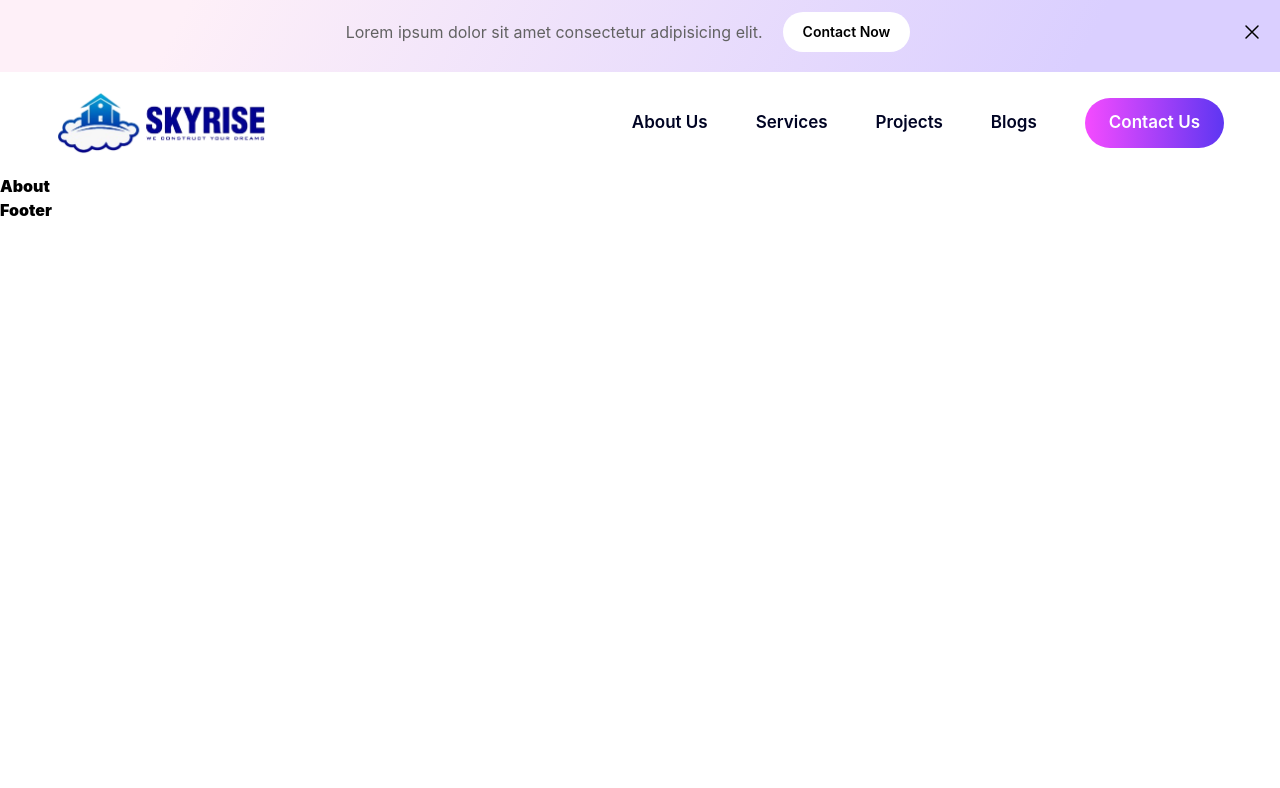
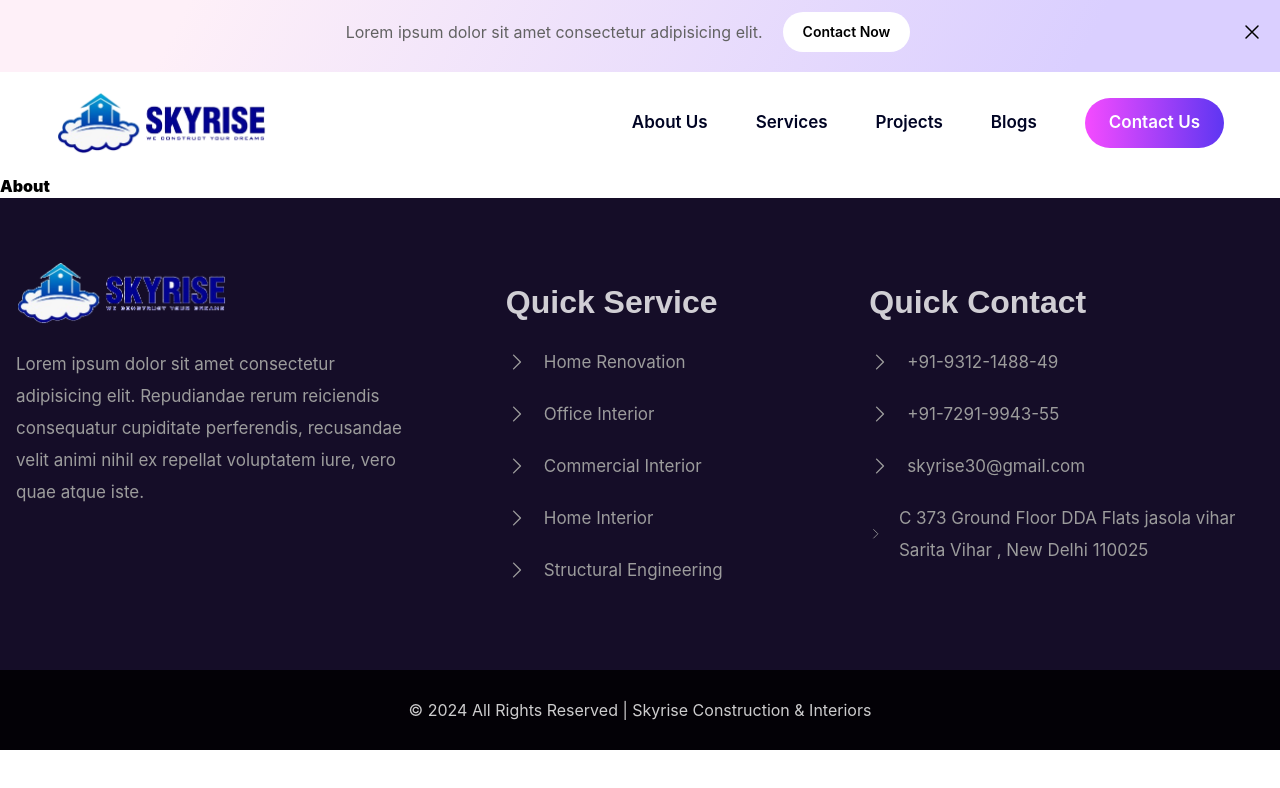
Before and after one commit to firoz5674/skyrise-nextjs, a Next.js app: page /about in a window 1280 px wide. Shown: the top 788 px of the page. Built offline with nearby package versions, Linux system fonts and the light colour scheme.

Commit message:
designed footer and contact form

```diff
--- /dev/null
+++ b/app/components/svg-icons/chev-right/index.js
@@ -0,0 +1,12 @@
+
+import React from 'react'
+
+const ChevRight = ({ size, color, className }) => {
+  return (
+    <svg xmlns="http://www.w3.org/2000/svg" fill="none" width={size} color={color} viewBox="0 0 24 24" stroke-width="1.5" stroke="currentColor" className={className}>
+      <path stroke-linecap="round" stroke-linejoin="round" d="m8.25 4.5 7.5 7.5-7.5 7.5" />
+    </svg>
+  )
+}
+
+export default ChevRight
--- a/app/layout/Footer.js
+++ b/app/layout/Footer.js
@@ -1,9 +1,74 @@
 
 import React from 'react'
+import logo from "../assets/images/logo.png";
+import Image from 'next/image';
+import Link from 'next/link';
+import ChevRight from '../components/svg-icons/chev-right';
 
 const Footer = () => {
+  const year = new Date().getFullYear();
   return (
-    <div>Footer</div>
+    <>
+      <section className='bg-[#150d28] py-16'>
+        <div className='container mx-auto px-4'>
+          <div className='grid grid-cols-1 md:grid-cols-2 lg:grid-cols-3 xl:grid-cols-3 gap-8'>
+            <div>
+              <Image src={logo} className='w-[210px] mb-6' priority alt='' />
+              <p className='text-[17px] text-[#9c9c9c]'>Lorem ipsum dolor sit amet consectetur adipisicing elit. Repudiandae rerum reiciendis consequatur cupiditate perferendis, recusandae velit animi nihil ex repellat voluptatem iure, vero quae atque iste.</p>
+            </div>
+            <div className='ml-0 lg:ml-[16%]'>
+              <h3 className='text-white opacity-80 mb-6'>Quick Service</h3>
+              <ul>
+                <li className='flex items-center mb-5'>
+                  <ChevRight size={22} color="#9c9c9c" className="mr-4" />
+                  <Link href="" className='text-[#9c9c9c] text-[17px]'>Home Renovation</Link>
+                </li>
+                <li className='flex items-center mb-5'>
+                  <ChevRight size={22} color="#9c9c9c" className="mr-4" />
+                  <Link href="" className='text-[#9c9c9c] text-[17px]'>Office Interior</Link>
+                </li>
+                <li className='flex items-center mb-5'>
+                  <ChevRight size={22} color="#9c9c9c" className="mr-4" />
+                  <Link href="" className='text-[#9c9c9c] text-[17px]'>Commercial Interior</Link>
+                </li>
+                <li className='flex items-center mb-5'>
+                  <ChevRight size={22} color="#9c9c9c" className="mr-4" />
+                  <Link href="" className='text-[#9c9c9c] text-[17px]'>Home Interior</Link>
+                </li>
+                <li className='flex items-center mb-5'>
+                  <ChevRight size={22} color="#9c9c9c" className="mr-4" />
+                  <Link href="" className='text-[#9c9c9c] text-[17px]'>Structural Engineering</Link>
+                </li>
+              </ul>
+            </div>
+            <div>
+              <h3 className='text-white opacity-80 mb-6'>Quick Contact</h3>
+              <ul>
+                <li className='flex items-center mb-5'>
+                  <ChevRight size={22} color="#9c9c9c" className="mr-4" />
+                  <Link href="tel:+919312148849" target='_blank' className='text-[#9c9c9c] text-[17px]'>+91-9312-1488-49</Link>
+                </li>
+                <li className='flex items-center mb-5'>
+                  <ChevRight size={22} color="#9c9c9c" className="mr-4" />
+                  <Link href="tel:+917291994355" target='_blank' className='text-[#9c9c9c] text-[17px]'> +91-7291-9943-55</Link>
+                </li>
+                <li className='flex items-center mb-5'>
+                  <ChevRight size={22} color="#9c9c9c" className="mr-4" />
+                  <Link href="mailto:skyrise30@gmail.com" target='_blank' className='text-[#9c9c9c] text-[17px]'>skyrise30@gmail.com</Link>
+                </li>
+                <li className='flex items-center mb-5'>
+                  <ChevRight size={22} color="#9c9c9c" className="mr-4" />
+                  <Link href="" className='text-[#9c9c9c] text-[17px]'>C 373 Ground Floor DDA Flats jasola vihar Sarita Vihar , New Delhi 110025</Link>
+                </li>
+              </ul>
+            </div>
+          </div>
+        </div>
+      </section>
+      <section className='bg-[#030106] py-6 text-center'>
+        <p className='text-[16px] text-white opacity-80'>&copy; {year} All Rights Reserved | Skyrise Construction & Interiors</p>
+      </section>
+    </>
   )
 }
 
```
